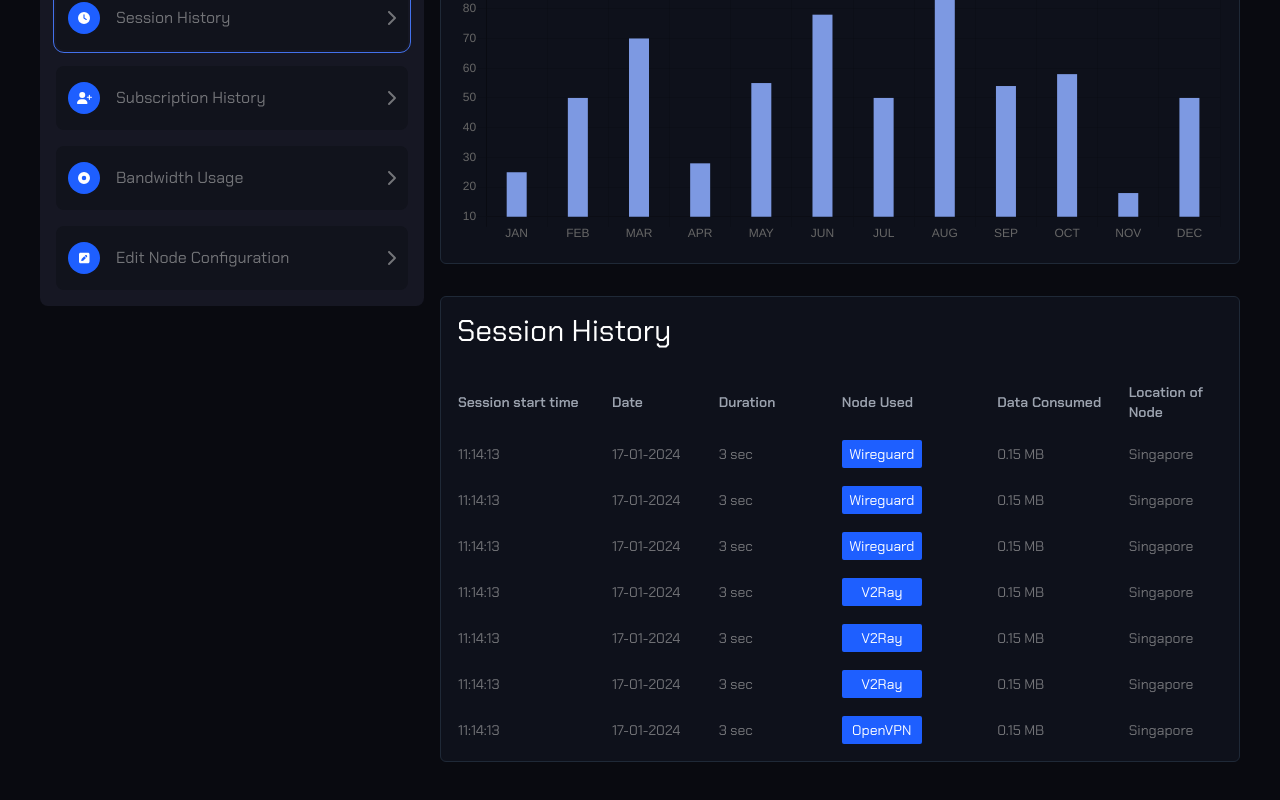
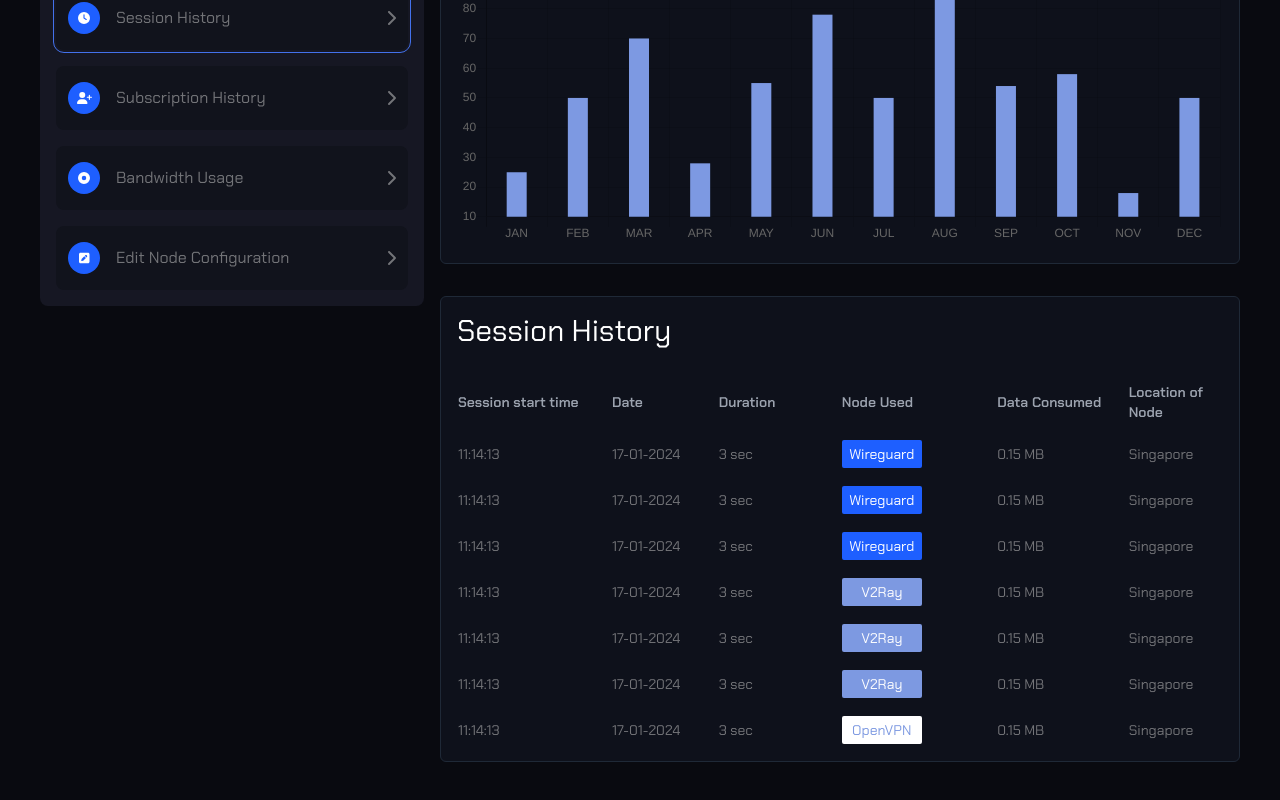
Before and after one commit to geekysam7/sentinel, a Next.js app: page / in a window 1280 px wide. Shown: the part 488-1288 px from the top of the page. Built offline with nearby package versions, Linux system fonts and the light colour scheme.

Commit message:
update color config for node items

```diff
--- /dev/null
+++ b/components/instance/NodeUsedItem.tsx
@@ -0,0 +1,21 @@
+import { NODES } from "@/constants/general";
+import { ValueOf } from "@/types/general";
+
+const NODE_VS_CONFIG = {
+  [NODES.WIREGUARD]: "bg-tertiary text-textPrimary",
+  [NODES.V2RAY]: "bg-primary text-textPrimary",
+  [NODES.OPENVPN]: "bg-white text-primary",
+};
+
+const NodeUsedItem = ({ value }: { value: ValueOf<typeof NODES> }) => {
+  const className = NODE_VS_CONFIG[value];
+  return (
+    <div
+      className={`p-1 w-20 flex justify-center items-center text-ellipsis rounded-sm ${className}`}
+    >
+      {value}
+    </div>
+  );
+};
+
+export default NodeUsedItem;
--- a/components/instance/SessionTable.tsx
+++ b/components/instance/SessionTable.tsx
@@ -10,8 +10,8 @@ import { format } from "date-fns";
 
 import { TNodes } from "@/types/general";
 import { SESSION_HISTORY_COLUMNS } from "@/constants/sessonHistory";
-import { NODE_VS_CONFIG } from "@/constants/general";
 import { TTSessionHistory } from "@/types/sessionHistory";
+import NodeUsedItem from "./NodeUsedItem";
 
 type TSessionTable = {
   startTime: number;
@@ -41,14 +41,7 @@ const columns = [
   columnHelper.accessor("node", {
     cell: (info) => {
       const nodeValue = info.getValue();
-      const nodeClassName = NODE_VS_CONFIG[nodeValue];
-      return (
-        <div
-          className={`p-1 w-20 flex justify-center items-center text-ellipsis rounded-sm ${nodeClassName}`}
-        >
-          {nodeValue}
-        </div>
-      );
+      return <NodeUsedItem value={nodeValue} />;
     },
     size: 250,
   }),
--- a/constants/general.ts
+++ b/constants/general.ts
@@ -4,10 +4,4 @@ const NODES = {
   OPENVPN: "OpenVPN",
 } as const;
 
-const NODE_VS_CONFIG = {
-  [NODES.WIREGUARD]: "bg-tertiary text-textPrimary",
-  [NODES.V2RAY]: "bg-tertiary text-textPrimary",
-  [NODES.OPENVPN]: "bg-tertiary text-textPrimary",
-};
-
-export { NODES, NODE_VS_CONFIG };
+export { NODES };
```
